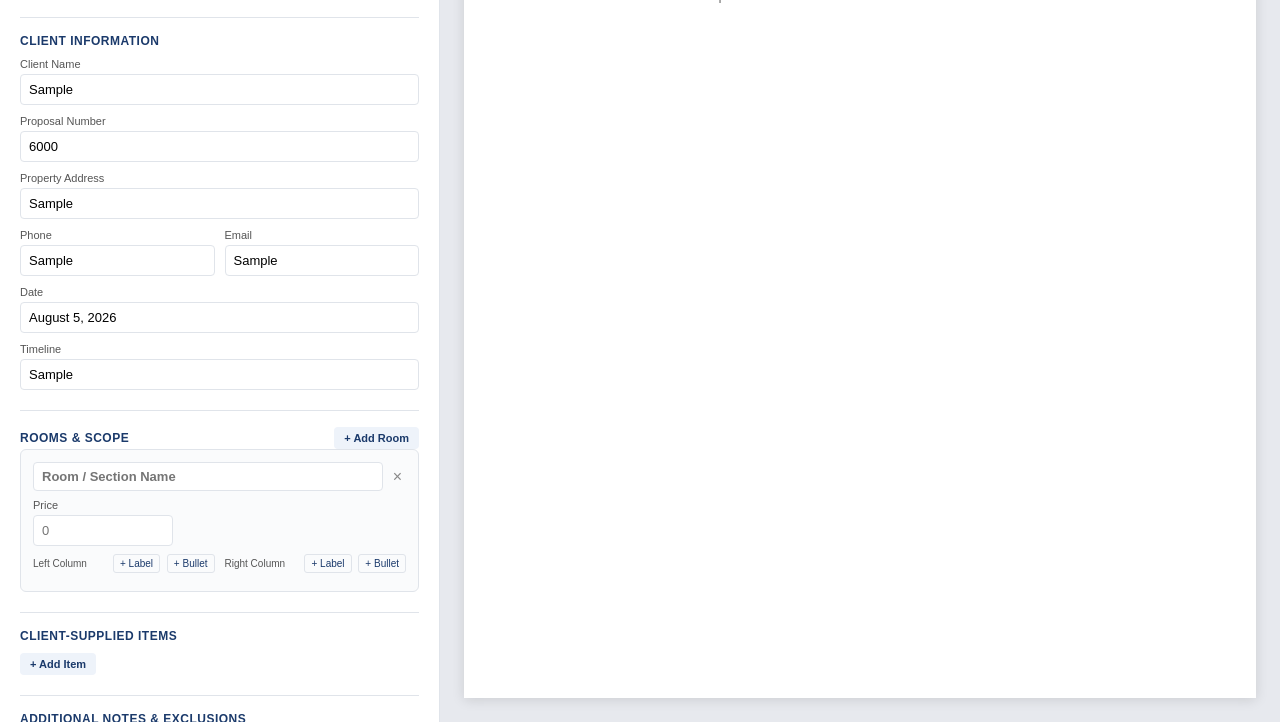
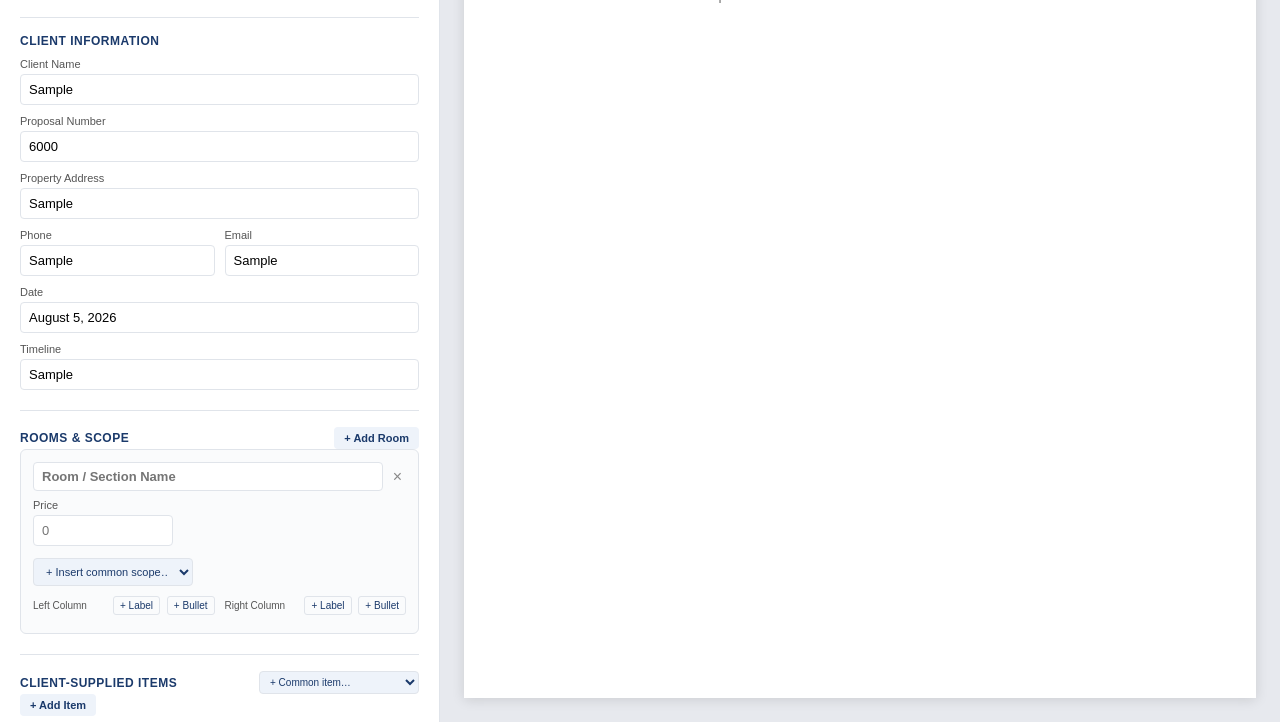
Before and after one commit to alfastudioco/fb-proposal-generator, a website: page index.html in a window 1280 px wide. Both pictures are taken after typing "Sample", "Sample", "Sample", "Sample", "Sample", "Sample" into the empty fields and a click on the button "+ Add Room". Shown: the part 78-800 px from the top of the page. Drawn offline with nearby package versions, Linux system fonts and the light colour scheme.

Commit message:
Add a scope/notes snippet library built from real past proposals
snippets.js: 14 project-type categories (kitchen, bathroom, powder room,
addition/framing, laundry/mudroom, flooring, painting, roofing, deck
refinish, deck new-build, fence, electrical panel, windows/doors, custom
cabinetry), plus common notes/exclusions and client-supplied items --
extracted and generalized from 12 real FB Construction proposals (client
names, addresses, and one-off pricing removed; the reusable procedural
language kept).

Wired into the UI: each room card gets an "Insert common scope..."
dropdown that splits a category's tradeLabel groups alternately into the
left/right scope columns (mirrors the real two-column docx layout).
Client-Supplied Items and Notes sections each get a small quick-insert
dropdown for the common items/notes list.

Verified end-to-end locally: inserted the Bathroom Remodel category,
confirmed the two-column split groups correctly (Demo & Structural /
Plumbing & Electrical alternating with Shower & Tile Prep / Installation
& Finishes), added a common client-supplied item and a common note, and
confirmed the full generated preview renders correctly.

```diff
--- a/app.js
+++ b/app.js
@@ -35,6 +35,67 @@
   // placeholder here previously caused "proposalNum is required" errors on
   // Preview/Generate because the field looked filled in but wasn't.
   el('proposalNum').value = String(Date.now()).slice(-4);
+
+  // ---- Snippet library (window.SNIPPET_LIBRARY, from snippets.js) -----------
+
+  const SNIPPETS = window.SNIPPET_LIBRARY || { categories: [], notes: [], clientSuppliedCommon: [] };
+
+  function populateSnippetSelects() {
+    // Populate the <template>'s select once, before any cloning -- every
+    // future roomCardTemplate.content.cloneNode(true) then carries these
+    // <option>s along automatically.
+    const templateSelect = roomCardTemplate.content.querySelector('.room-snippet-select');
+    for (const category of SNIPPETS.categories) {
+      const opt = document.createElement('option');
+      opt.value = category.id;
+      opt.textContent = category.label;
+      templateSelect.appendChild(opt);
+    }
+
+    const notesSelect = el('notesSnippetSelect');
+    for (const note of SNIPPETS.notes) {
+      const opt = document.createElement('option');
+      opt.value = note.text;
+      opt.textContent = note.label;
+      notesSelect.appendChild(opt);
+    }
+
+    const clientSuppliedSelect = el('clientSuppliedSnippetSelect');
+    for (const text of SNIPPETS.clientSuppliedCommon) {
+      const opt = document.createElement('option');
+      opt.value = text;
+      opt.textContent = text.length > 60 ? `${text.slice(0, 57)}...` : text;
+      clientSuppliedSelect.appendChild(opt);
+    }
+  }
+
+  // Splits a category's flat {type, text} list into left/right columns by
+  // tradeLabel group (each tradeLabel + the bullets under it is one group),
+  // alternating groups left/right -- mirrors how the real proposals pair a
+  // "Demo & Structural"-style block against an "Installation & Finishes"
+  // block side by side.
+  function splitSnippetItems(items) {
+    const groups = [];
+    for (const item of items) {
+      if (item.type === 'tradeLabel' || groups.length === 0) groups.push([]);
+      groups[groups.length - 1].push(item);
+    }
+    const left = [];
+    const right = [];
+    groups.forEach((group, i) => (i % 2 === 0 ? left : right).push(...group));
+    return { left, right };
+  }
+
+  function insertSnippetIntoRoom(sectionId, categoryId) {
+    const category = SNIPPETS.categories.find((c) => c.id === categoryId);
+    if (!category) return;
+    const section = state.sections.find((s) => s.id === sectionId);
+    const { left, right } = splitSnippetItems(category.items);
+    section.leftScope.push(...left.map((it) => ({ ...it })));
+    section.rightScope.push(...right.map((it) => ({ ...it })));
+    if (!section.title) section.title = category.label;
+    renderRooms();
+  }
 
   // ---- Rooms & Scope --------------------------------------------------------
 
@@ -80,6 +141,11 @@
       });
 
       card.querySelector('.room-remove').addEventListener('click', () => removeRoom(section.id));
+
+      const snippetSelect = card.querySelector('.room-snippet-select');
+      snippetSelect.addEventListener('change', () => {
+        if (snippetSelect.value) insertSnippetIntoRoom(section.id, snippetSelect.value);
+      });
 
       for (const side of ['left', 'right']) {
         const columnEl = card.querySelector(`.scope-items[data-side="${side}"]`);
@@ -133,6 +199,20 @@
   }
 
   el('addClientSuppliedBtn').addEventListener('click', addClientSuppliedItem);
+
+  el('clientSuppliedSnippetSelect').addEventListener('change', (e) => {
+    if (!e.target.value) return;
+    state.clientSupplied.push(e.target.value);
+    renderClientSupplied();
+    e.target.value = '';
+  });
+
+  el('notesSnippetSelect').addEventListener('change', (e) => {
+    if (!e.target.value) return;
+    const notesEl = el('notes');
+    notesEl.value = notesEl.value.trim() ? `${notesEl.value.trim()}\n${e.target.value}` : e.target.value;
+    e.target.value = '';
+  });
 
   // ---- Totals ---------------------------------------------------------------
 
@@ -249,6 +329,7 @@
 
   document.addEventListener('input', recalcTotals);
 
+  populateSnippetSelects();
   renderClientSupplied();
   recalcTotals();
   previewProposal();
--- a/index.html
+++ b/index.html
@@ -40,13 +40,23 @@
     </section>
 
     <section class="panel">
-      <h2>Client-Supplied Items</h2>
+      <div class="panel-header">
+        <h2>Client-Supplied Items</h2>
+        <select class="snippet-select" id="clientSuppliedSnippetSelect">
+          <option value="">+ Common item…</option>
+        </select>
+      </div>
       <div id="clientSuppliedList"></div>
       <button type="button" class="btn-add" id="addClientSuppliedBtn">+ Add Item</button>
     </section>
 
     <section class="panel">
-      <h2>Additional Notes &amp; Exclusions</h2>
+      <div class="panel-header">
+        <h2>Additional Notes &amp; Exclusions</h2>
+        <select class="snippet-select" id="notesSnippetSelect">
+          <option value="">+ Common note…</option>
+        </select>
+      </div>
       <textarea id="notes" rows="4" placeholder="One item per line for a bulleted list, or a single paragraph."></textarea>
     </section>
 
@@ -82,6 +92,9 @@
       <button type="button" class="btn-remove room-remove" title="Remove room">×</button>
     </div>
     <label class="room-price-label">Price<input type="number" class="room-price" placeholder="0"></label>
+    <select class="snippet-select room-snippet-select">
+      <option value="">+ Insert common scope…</option>
+    </select>
     <div class="scope-columns">
       <div class="scope-column" data-side="left">
         <div class="scope-column-header">
@@ -121,6 +134,7 @@
   </div>
 </template>
 
+<script src="/snippets.js"></script>
 <script src="/app.js"></script>
 </body>
 </html>
--- /dev/null
+++ b/snippets.js
@@ -0,0 +1,243 @@
+// Reusable scope/notes library, built from FB Construction's actual past
+// proposals (extracted, generalized, and de-identified from real project
+// documents — client names, addresses, and one-off pricing were dropped;
+// the recurring procedural language was kept, since that's what's
+// actually reusable across jobs). Loaded via <script> in index.html as a
+// plain global, matching the app's no-build-step convention.
+//
+// Each category's `items` array is ready to append directly into a
+// room's leftScope/rightScope (matches the {type, text} shape from
+// generator/validate.js). Users pick a category, it gets inserted, then
+// they edit specifics (counts, materials, dimensions) for the real job.
+
+window.SNIPPET_LIBRARY = {
+  categories: [
+    {
+      id: 'kitchen',
+      label: 'Kitchen Remodel',
+      items: [
+        { type: 'tradeLabel', text: 'Demo & Rough Work' },
+        { type: 'bullet', text: 'Demo existing kitchen cabinets and appliances (includes garbage haul away)' },
+        { type: 'bullet', text: 'Demo existing flooring — remove to subfloor and put new durrock to prepare for tile installation' },
+        { type: 'bullet', text: 'Demo and disconnect plumbing as needed to remove sink and faucet' },
+        { type: 'bullet', text: 'Demo electrical and relocate can lights and outlets as needed based on new layout' },
+        { type: 'tradeLabel', text: 'Plumbing & Electrical' },
+        { type: 'bullet', text: 'Provide new plumbing lines and drains to connect new sink and faucet in new location' },
+        { type: 'bullet', text: 'Provide electrical for new stove' },
+        { type: 'bullet', text: 'Install hood and exhaust vent out to exterior (if over 600 CFM exhaust, a fresh air intake is required)' },
+        { type: 'bullet', text: 'Provide electrical for under-cabinet lights' },
+        { type: 'tradeLabel', text: 'Installation & Finishes' },
+        { type: 'bullet', text: 'Install and supply new baseboards' },
+        { type: 'bullet', text: 'Install customer-supplied cabinets, appliances, hardware, and backsplash tile' },
+        { type: 'bullet', text: 'Sink supplied by owner, installed by us' },
+        { type: 'bullet', text: 'Counter top installed and charged by vendor (can also do full high backsplash)' },
+        { type: 'bullet', text: 'Repair drywall, tape, patch, and prepare for paint' },
+        { type: 'bullet', text: 'Paint kitchen ceiling and walls' },
+      ],
+    },
+    {
+      id: 'bathroom',
+      label: 'Bathroom Remodel (Full/Master)',
+      items: [
+        { type: 'tradeLabel', text: 'Demo & Structural' },
+        { type: 'bullet', text: 'Demo existing bathroom including tub, tile, toilet, and vanity' },
+        { type: 'tradeLabel', text: 'Plumbing & Electrical' },
+        { type: 'bullet', text: 'Provide all plumbing required for disconnection and connection of plumbing fixtures and shower faucets' },
+        { type: 'bullet', text: 'Provide all electrical required for outlets, can lights, and vanity lights/sconces' },
+        { type: 'tradeLabel', text: 'Shower & Tile Prep' },
+        { type: 'bullet', text: 'Install new durrock on floor and shower walls, provide proper waterproofing' },
+        { type: 'bullet', text: 'Build out shower base with rubber underlayment and prepare for new shower base with tile' },
+        { type: 'bullet', text: 'Build out niche in shower' },
+        { type: 'bullet', text: 'Install customer-supplied shower door (custom fabrication for non-standard sizes: $2,400–$2,800 installed)' },
+        { type: 'tradeLabel', text: 'Installation & Finishes' },
+        { type: 'bullet', text: 'Install new customer-supplied tile, vanity, faucet, toilet, exhaust fan, mirror, and lights' },
+        { type: 'bullet', text: 'Install new exhaust fan, vented to exterior' },
+        { type: 'bullet', text: 'Drywall, tape, patch, and paint' },
+      ],
+    },
+    {
+      id: 'powder-room',
+      label: 'Powder Room',
+      items: [
+        { type: 'tradeLabel', text: 'Demo & Prep' },
+        { type: 'bullet', text: 'Demo powder room including all mirrors' },
+        { type: 'tradeLabel', text: 'Installation & Finishes' },
+        { type: 'bullet', text: 'Install customer-supplied vanity and toilet' },
+        { type: 'bullet', text: 'Install customer-supplied tile' },
+        { type: 'bullet', text: 'Paint' },
+      ],
+    },
+    {
+      id: 'addition',
+      label: 'Room Addition / Framing',
+      items: [
+        { type: 'tradeLabel', text: 'Site & Structural' },
+        { type: 'bullet', text: 'Excavation and site prep' },
+        { type: 'bullet', text: 'Pour concrete footing and foundation wall' },
+        { type: 'bullet', text: 'Framing — frame out space according to final approved plans, including exterior walls, interior walls, window/door openings, and roof' },
+        { type: 'tradeLabel', text: 'Systems' },
+        { type: 'bullet', text: 'Provide all electrical required by code for outlets, switches, and ceiling lights based on final design' },
+        { type: 'bullet', text: 'Provide and install a separate HVAC unit with condenser for heating and cooling' },
+        { type: 'bullet', text: 'Provide and install smoke detectors with carbon monoxide sensor' },
+        { type: 'tradeLabel', text: 'Exterior' },
+        { type: 'bullet', text: 'Install new shingled roof, gutter, fascia, soffit, and downspout' },
+        { type: 'bullet', text: 'Install siding on exterior to match existing' },
+        { type: 'tradeLabel', text: 'Interior' },
+        { type: 'bullet', text: 'Provide and install insulation' },
+        { type: 'bullet', text: 'Install drywall, tape, patch, and prime' },
+        { type: 'bullet', text: 'Install interior doors, baseboard, and shoebase' },
+        { type: 'bullet', text: 'Paint entire addition' },
+      ],
+    },
+    {
+      id: 'laundry-mudroom',
+      label: 'Laundry Room / Mudroom',
+      items: [
+        { type: 'tradeLabel', text: 'Demo & Rough Work' },
+        { type: 'bullet', text: 'Frame out space required for new laundry room / mudroom' },
+        { type: 'tradeLabel', text: 'Systems' },
+        { type: 'bullet', text: 'Provide all electrical required for outlets, can lights, and vanity lights' },
+        { type: 'bullet', text: 'Provide all plumbing required for connection of washer, sink, and drains (gas line if gas unit)' },
+        { type: 'tradeLabel', text: 'Installation & Finishes' },
+        { type: 'bullet', text: 'Install cabinets, sink, and pantry' },
+        { type: 'bullet', text: 'Built-in bench, hooks, and cubbies' },
+        { type: 'bullet', text: 'Tape, patch, and paint' },
+      ],
+    },
+    {
+      id: 'flooring',
+      label: 'Flooring',
+      items: [
+        { type: 'tradeLabel', text: 'Demo & Prep' },
+        { type: 'bullet', text: 'Remove existing flooring and baseboard' },
+        { type: 'bullet', text: 'Level and prep subfloor as needed' },
+        { type: 'tradeLabel', text: 'Installation & Finishes' },
+        { type: 'bullet', text: 'Install new hardwood flooring (includes sand, stain, and varnish — color select), labor and material included' },
+        { type: 'bullet', text: 'Install new baseboard and shoe base' },
+      ],
+    },
+    {
+      id: 'painting',
+      label: 'Interior Painting',
+      items: [
+        { type: 'tradeLabel', text: 'Prep' },
+        { type: 'bullet', text: 'Remove wallpaper where needed and repair walls to prepare for paint' },
+        { type: 'bullet', text: 'Skim coat, sand, and prime' },
+        { type: 'tradeLabel', text: 'Paint' },
+        { type: 'bullet', text: 'Paint entire space — 2 coats Benjamin Moore' },
+        { type: 'bullet', text: 'All baseboard, casing, doors, and trim sprayed' },
+      ],
+    },
+    {
+      id: 'roofing',
+      label: 'Roofing',
+      items: [
+        { type: 'tradeLabel', text: 'Roofing' },
+        { type: 'bullet', text: 'Tear off and reroof' },
+        { type: 'bullet', text: 'Includes garbage haul away' },
+        { type: 'bullet', text: 'Includes labor and material' },
+      ],
+    },
+    {
+      id: 'deck-refinish',
+      label: 'Deck — Power Wash & Restain',
+      items: [
+        { type: 'tradeLabel', text: 'Deck Refinish' },
+        { type: 'bullet', text: 'Power wash deck including hand rail, decking, and side boards' },
+        { type: 'bullet', text: 'Replace damaged boards as needed' },
+        { type: 'bullet', text: 'Light sanding after power wash' },
+        { type: 'bullet', text: 'Apply stain' },
+        { type: 'bullet', text: 'Includes all labor and material' },
+      ],
+    },
+    {
+      id: 'deck-new',
+      label: 'Deck — New Build',
+      items: [
+        { type: 'tradeLabel', text: 'Deck Construction' },
+        { type: 'bullet', text: 'Dig and pour foundation for posts' },
+        { type: 'bullet', text: 'Install new posts and framing (treated wood)' },
+        { type: 'bullet', text: 'Install decking and railing' },
+        { type: 'bullet', text: 'Includes all material and labor' },
+      ],
+    },
+    {
+      id: 'fence',
+      label: 'Fence Installation',
+      items: [
+        { type: 'tradeLabel', text: 'Fence Installation' },
+        { type: 'bullet', text: 'Provide and install new fence as marked on the plat' },
+        { type: 'bullet', text: 'All post depths per code' },
+        { type: 'bullet', text: 'Material and height per selection' },
+      ],
+    },
+    {
+      id: 'electrical',
+      label: 'Electrical Panel / Service Upgrade',
+      items: [
+        { type: 'tradeLabel', text: 'Electrical' },
+        { type: 'bullet', text: 'Provide and replace electrical panel' },
+        { type: 'bullet', text: 'Provide and install overhead panel, ground rod outside, and install all breakers' },
+      ],
+    },
+    {
+      id: 'windows-doors',
+      label: 'Windows & Doors',
+      items: [
+        { type: 'tradeLabel', text: 'Windows & Doors' },
+        { type: 'bullet', text: 'Remove and replace with like-for-like openings, includes labor and material' },
+        { type: 'bullet', text: 'White interior, white exterior vinyl with LowE, argon gas, double pane' },
+        { type: 'bullet', text: 'New casing included' },
+      ],
+    },
+    {
+      id: 'cabinetry',
+      label: 'Custom Cabinetry & Millwork',
+      items: [
+        { type: 'tradeLabel', text: 'Custom Cabinetry' },
+        { type: 'bullet', text: 'Custom cabinets based on final layout — plywood interior boxes, wood doors' },
+        { type: 'bullet', text: 'All soft-close hinges and slides' },
+        { type: 'bullet', text: 'Includes all labor, material, and installation' },
+      ],
+    },
+  ],
+
+  // Standard notes/exclusions language, reused near-verbatim across many
+  // real proposals. Inserted into the Notes field; user can edit/trim.
+  notes: [
+    {
+      label: 'Permit fees not included',
+      text: 'Permit fees not included — FB Construction will manage all permit paperwork.',
+    },
+    {
+      label: 'Blueprints not included',
+      text: 'Blueprints for permit not included. Will provide sketches if sufficient for the permit set.',
+    },
+    {
+      label: 'Concrete repair not included',
+      text: 'Concrete repair not included — need to confirm full square footage and repair options.',
+    },
+    {
+      label: 'Shower door by vendor',
+      text: 'Shower door fabricated and installed by third-party vendor (price not included) — if a stock item, we can install.',
+    },
+    {
+      label: 'Countertop by vendor',
+      text: 'Counter top installed and charged by vendor (can also do full high backsplash).',
+    },
+    {
+      label: 'Client-supplied materials on site',
+      text: 'All client-supplied materials should be on site prior to scheduled installation.',
+    },
+  ],
+
+  // Common "client-supplied" items, seen repeatedly across kitchen/bath
+  // proposals.
+  clientSuppliedCommon: [
+    'All kitchen cabinets, hardware, appliances, exhaust hood/fan, counter top, sink, and faucet',
+    'Bathtub, toilet, accessories, hardware, tile, sinks, faucet, vanity, and counter top',
+    'All rough-in and trim fixtures for plumbing',
+    'Skylights, patio doors, and windows',
+    'Shower door',
+  ],
+};
--- a/styles.css
+++ b/styles.css
@@ -79,6 +79,26 @@ body {
   justify-content: space-between;
 }
 .panel-header h2 { margin: 0; }
+
+.snippet-select {
+  font-size: 10px;
+  color: var(--navy);
+  border: 1px solid var(--border);
+  border-radius: 4px;
+  padding: 4px 6px;
+  background: var(--navy-lite);
+  max-width: 160px;
+}
+.room-snippet-select {
+  width: 100%;
+  margin: 4px 0 10px;
+  font-size: 11px;
+  color: var(--navy);
+  border: 1px solid var(--border);
+  border-radius: 4px;
+  padding: 6px 8px;
+  background: var(--navy-lite);
+}
 
 label {
   display: block;
```
